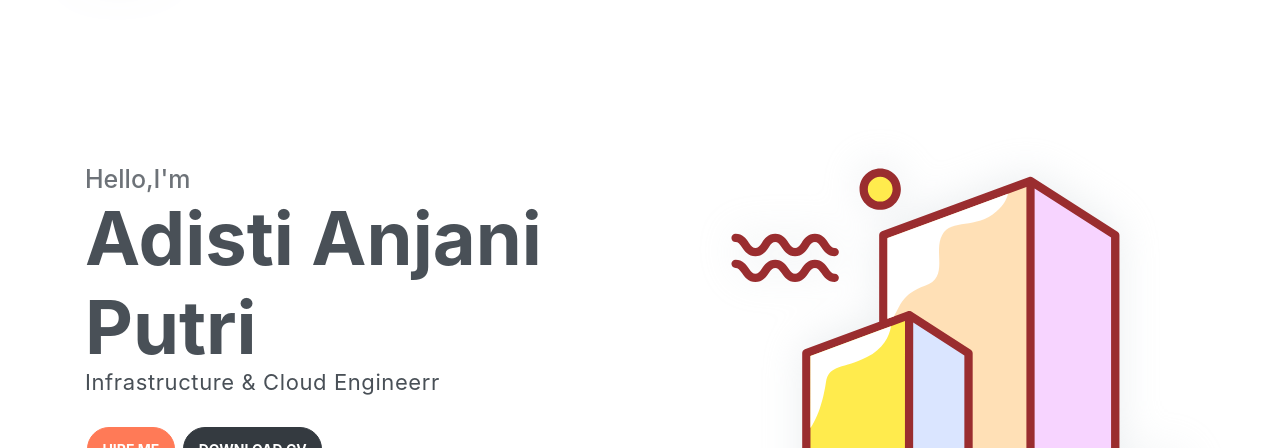
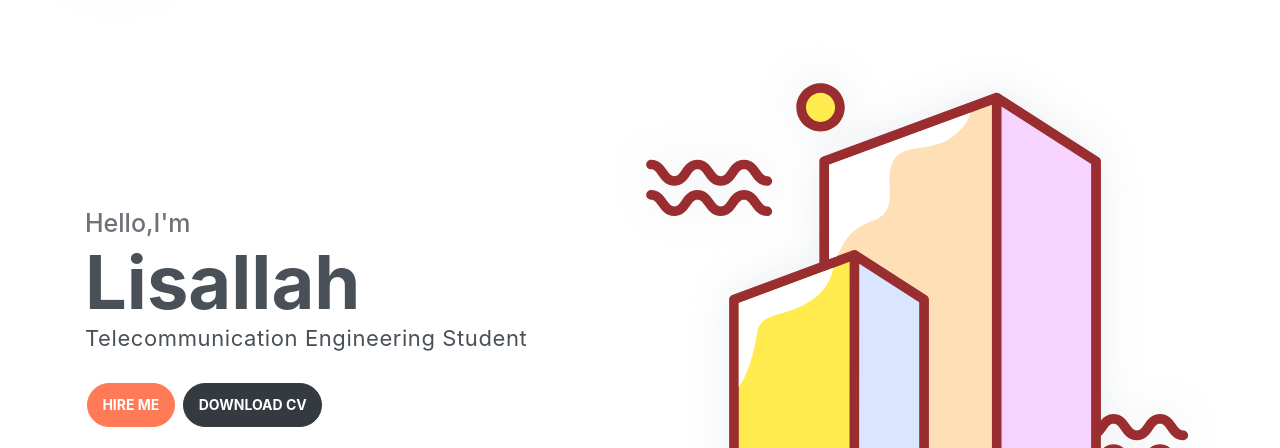
Before and after one commit to lisallah20/web-dev-1-main, a plain HTML site: page index.html in a window 1280 px wide. Shown: the part 86-534 px from the top of the page. Drawn offline with Linux system fonts and the light colour scheme.

Commit message:
Change Name

```diff
--- a/index.html
+++ b/index.html
@@ -58,8 +58,8 @@
         <div class="container">
             <div class="infos">
                 <h6 class="subtitle">Hello,I'm</h6>
-                <h6 class="title">Adisti Anjani Putri</h6>
-                <p>Infrastructure & Cloud Engineerr</p>
+                <h6 class="title">Lisallah</h6>
+                <p>Telecommunication Engineering Student</p>
 
                 <div class="buttons pt-3">
                     <button class="btn btn-primary rounded">HIRE ME</button>
```
